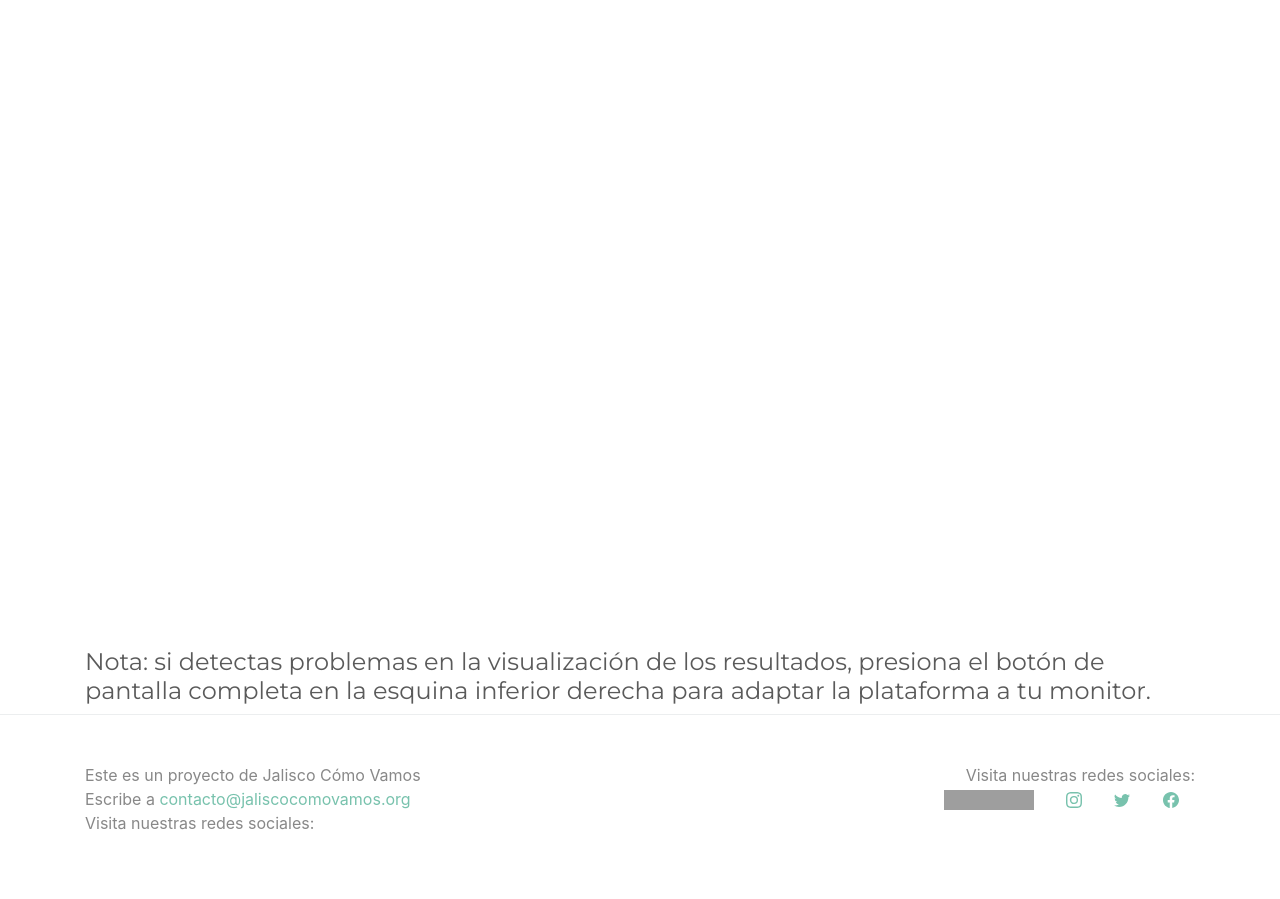
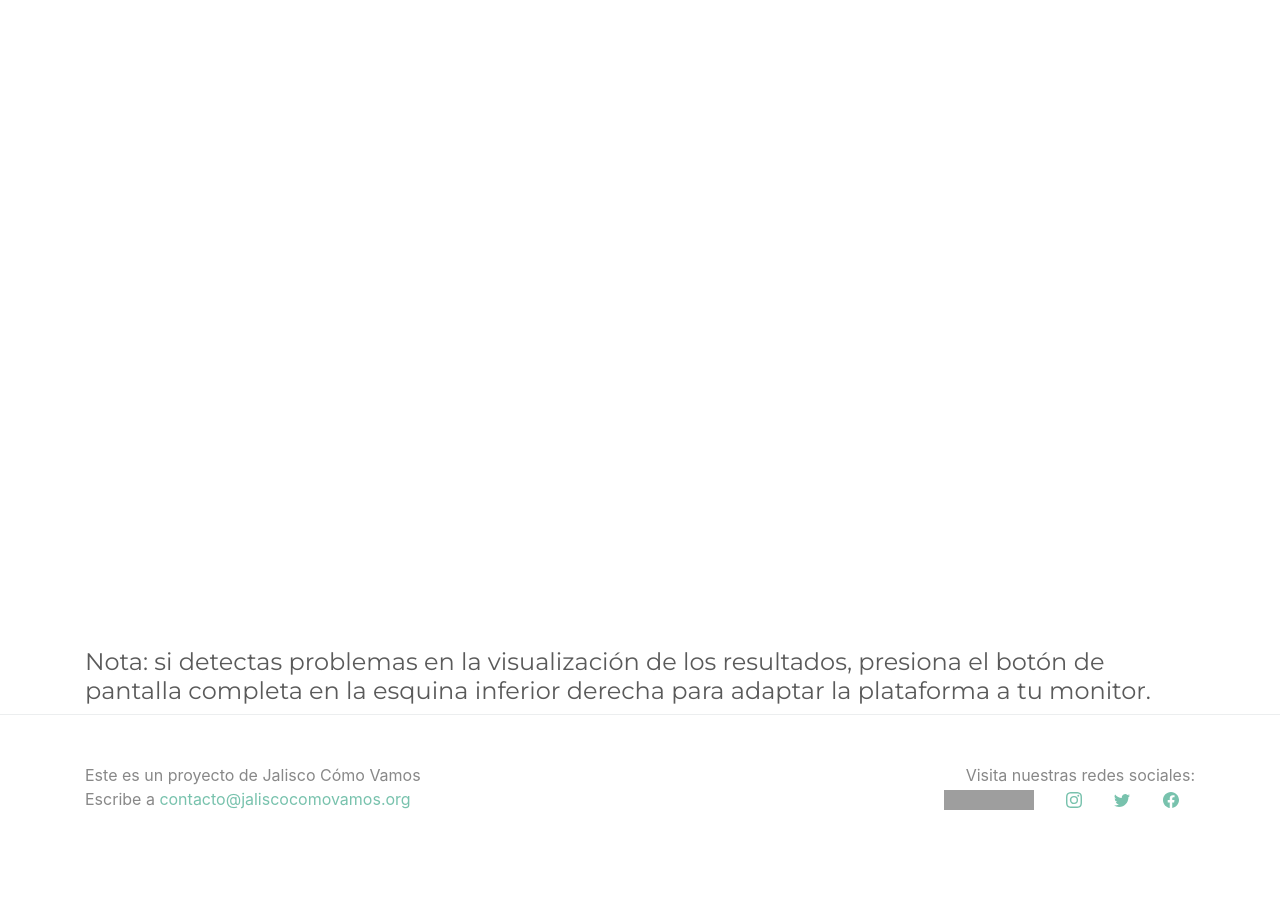
Before and after one commit to JaliscoComoVamos/epc2020, a Jekyll site: the page built from gobierno2.html, in a window 1280 px wide. Shown: the part 218-1117 px from the top of the page. Built offline with Jekyll 4.4.1, drawn with Linux system fonts in a browser that asks for light colours; after the commit the page ends 1093 px from its top, so only the background shows below that; grey boxes are pictures that could not be loaded.

Commit message:
Update footer.html

```diff
--- a/_includes/footer.html
+++ b/_includes/footer.html
@@ -13,7 +13,6 @@
               contacto@jaliscocomovamos.org
             </a>
           </li>
-          <li>Visita nuestras redes sociales:</li>
         </ul>
       </div>
 
```
